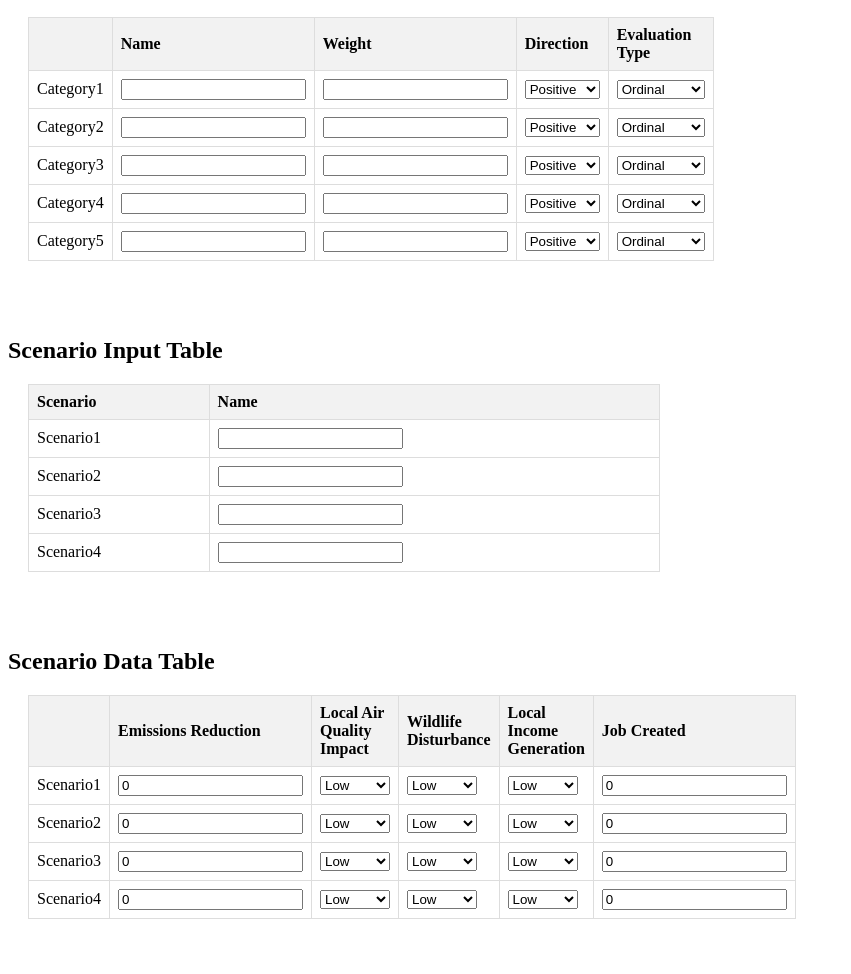
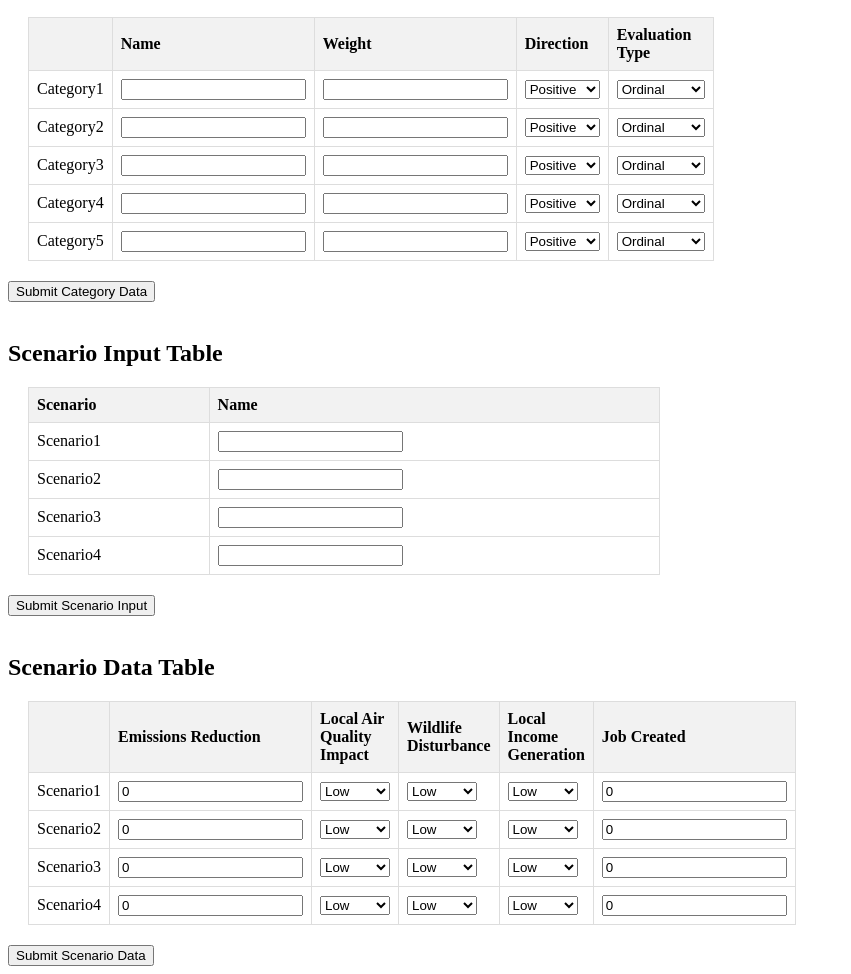
Before and after one commit to ruchika2210/InternshipProject, a plain HTML site: page dashboard.html in a window 1280 px wide. Shown: the part 110-1084 px from the top of the page, without its empty margins (0-851 px from the left). Before the commit the page ends 1049 px from the top, so only its background shows below. Drawn offline with Linux system fonts and the light colour scheme.

Commit message:
Aditi | Dashboard | submit button created

```diff
--- a/dashboard.html
+++ b/dashboard.html
@@ -130,7 +130,10 @@
             </tr>
         </tbody>
     </table>
+    <button onclick="submitCategoryData()">Submit Category Data</button>
     <br><br>
+
+
     <h2>Scenario Input Table</h2>
     <table>
         <thead>
@@ -158,7 +161,10 @@
             </tr>
         </tbody>
     </table>
+    <button onclick="submitScenarioInput()">Submit Scenario Input</button>
     <br><br>
+
+
     <h2>Scenario Data Table</h2>
 
     <table>
@@ -279,6 +285,21 @@
             </tr>
         </tbody>
     </table>
+    <button onclick="submitScenarioData()">Submit Scenario Data</button>
+
+    <script>
+        function submitCategoryData() {
+            alert("Category data submitted!");
+        }
+
+        function submitScenarioInput() {
+            alert("Scenario input submitted!");
+        }
+
+        function submitScenarioData() {
+            alert("Scenario data submitted!");
+        }
+    </script>
 
 
 
```
